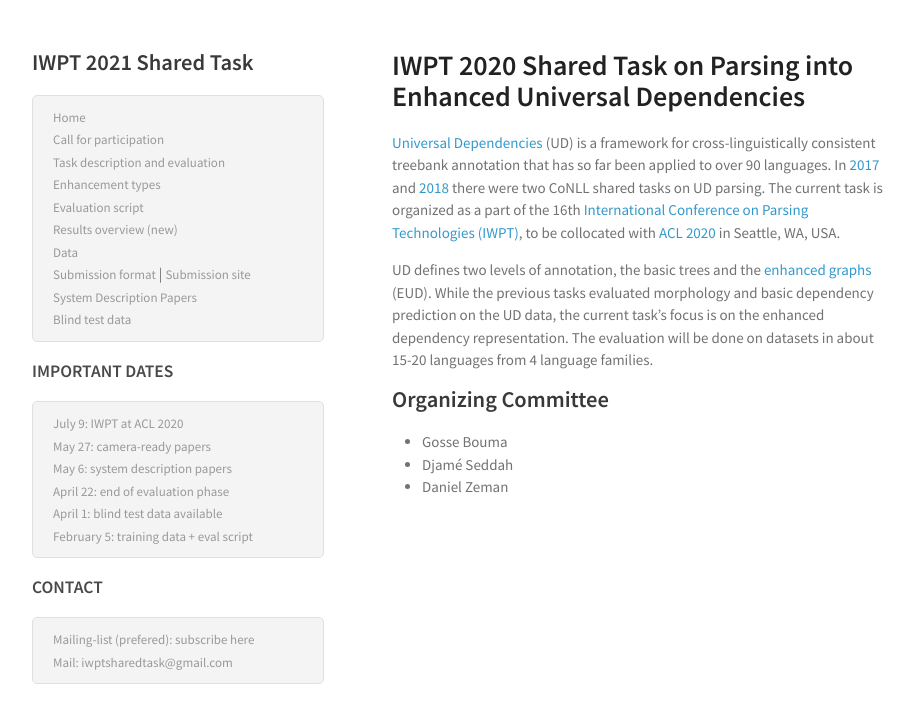
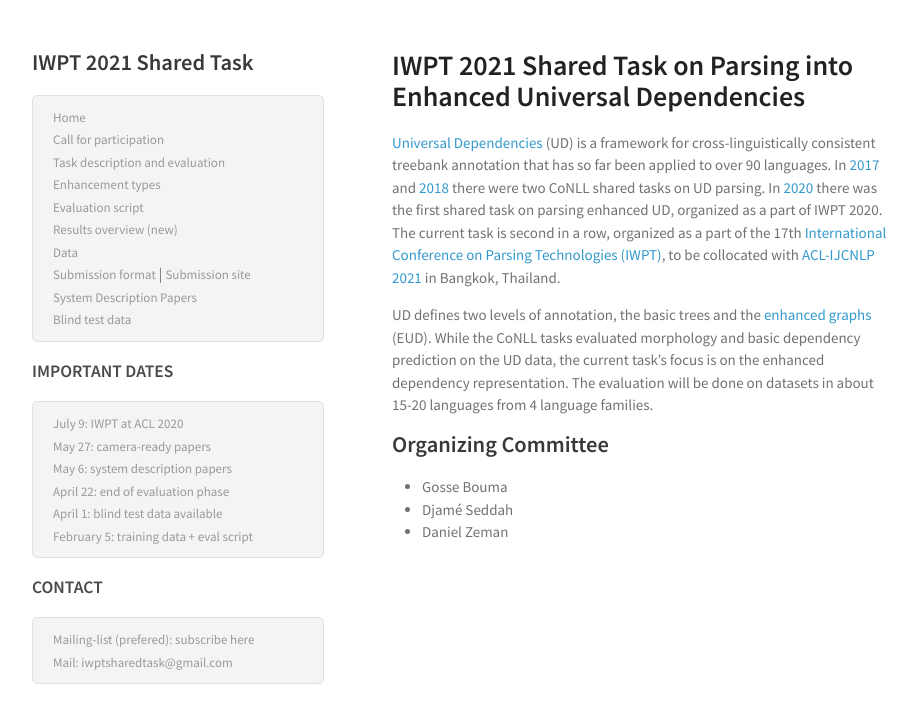
Before and after one commit to UniversalDependencies/iwpt21, a Jekyll site: the page built from index.md, in a window 1280 px wide. Shown: the top 723 px of the page, without its empty margins (178-1095 px from the left). Built offline with Jekyll 4.4.1, drawn with Linux system fonts in a browser that asks for light colours.

Commit message:
Updated index.

```diff
--- a/index.md
+++ b/index.md
@@ -1,23 +1,26 @@
 ---
 layout: page
-title: IWPT 2020 Shared Task on Parsing into Enhanced Universal Dependencies
+title: IWPT 2021 Shared Task on Parsing into Enhanced Universal Dependencies
 ---
 
-# IWPT 2020 Shared Task on Parsing into Enhanced Universal Dependencies
+# IWPT 2021 Shared Task on Parsing into Enhanced Universal Dependencies
 
 [Universal Dependencies](http://universaldependencies.org/) (UD) is a
 framework for cross-linguistically consistent treebank annotation that
 has so far been applied to over 90 languages. In
 [2017](http://universaldependencies.org/conll17/) and
 [2018](http://universaldependencies.org/conll18/) there were two CoNLL
-shared tasks on UD parsing. The current task is organized as a part of
-the 16th [International Conference on Parsing Technologies
-(IWPT)](https://iwpt20.sigparse.org/), to be collocated with
-[ACL 2020](http://acl2020.org/) in Seattle, WA, USA.
+shared tasks on UD parsing. In
+[2020](https://universaldependencies.org/iwpt20/) there was the first shared
+task on parsing enhanced UD, organized as a part of IWPT 2020. The current
+task is second in a row, organized as a part of the 17th [International
+Conference on Parsing Technologies (IWPT)](https://iwpt20.sigparse.org/),
+to be collocated with [ACL-IJCNLP 2021](https://2021.aclweb.org/) in Bangkok,
+Thailand.
 
 UD defines two levels of annotation, the basic trees and the [enhanced
 graphs](https://universaldependencies.org/u/overview/enhanced-syntax.html) (EUD).
-While the previous tasks evaluated morphology and basic dependency
+While the CoNLL tasks evaluated morphology and basic dependency
 prediction on the UD data, the current task's focus is on the enhanced
 dependency representation. The evaluation will be done on datasets in
 about 15-20 languages from 4 language families.
```
